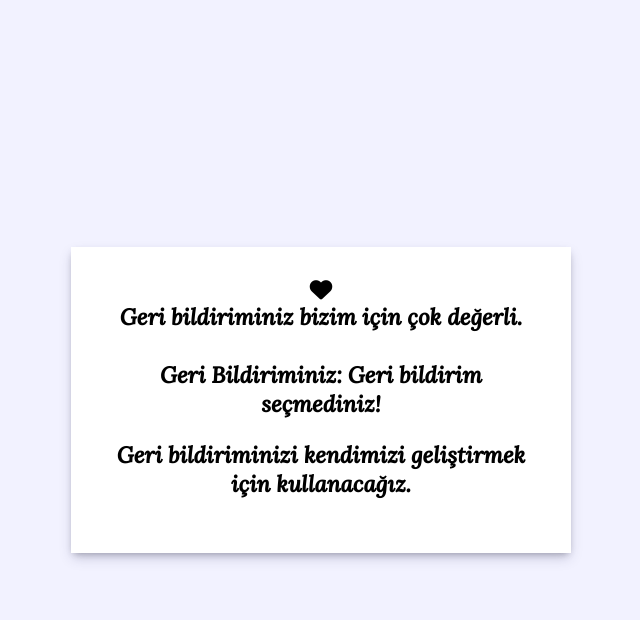
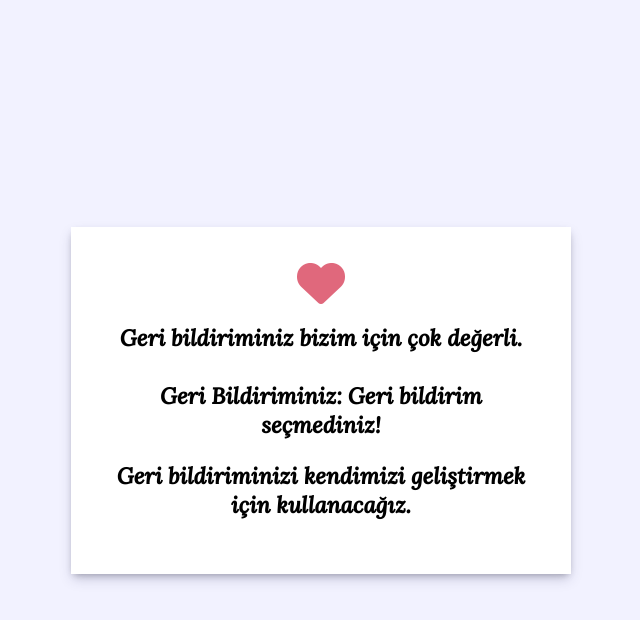
Before and after one commit to dilanctn/34-Feedback-UI, a plain HTML site: page 34-Feedback-UI/index.html in a window 1280 px wide. Both pictures are taken after a click on the button "Değerlendir". Shown: the whole page, without its empty margins (319-959 px from the left). Drawn offline with Linux system fonts and the light colour scheme.

Commit message:
34-Feedback-UI
HTML-CSS-JS ile geri bildirim paneli

```diff
--- a/34-Feedback-UI/style.css
+++ b/34-Feedback-UI/style.css
@@ -85,3 +85,9 @@ panel-container strong {
 .btn:focus {
     outline: 0;
 }
+
+.fa-heart {
+    font-size: 3rem;
+    color: rgb(224, 104, 124);
+    margin-bottom: 1rem;
+}
```
